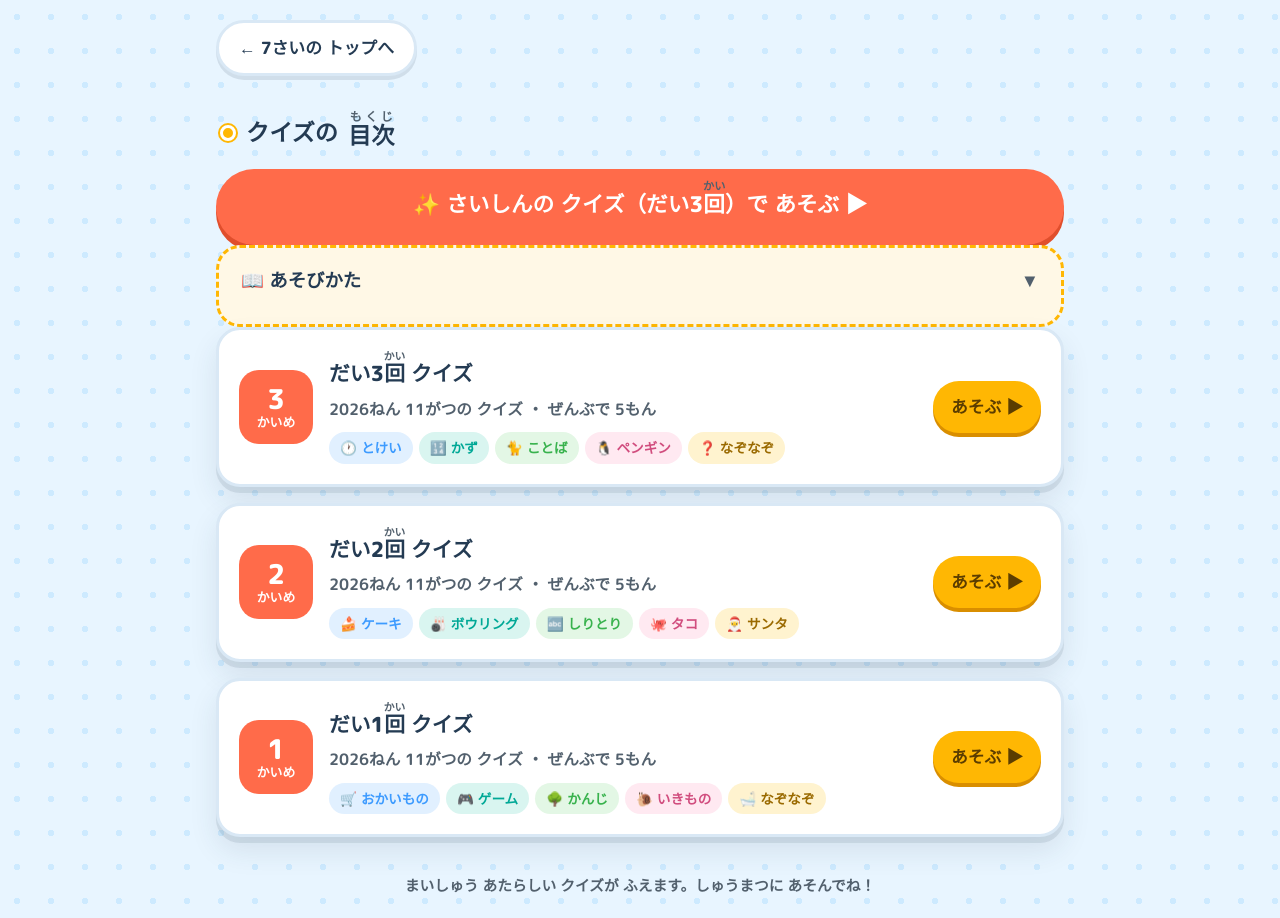
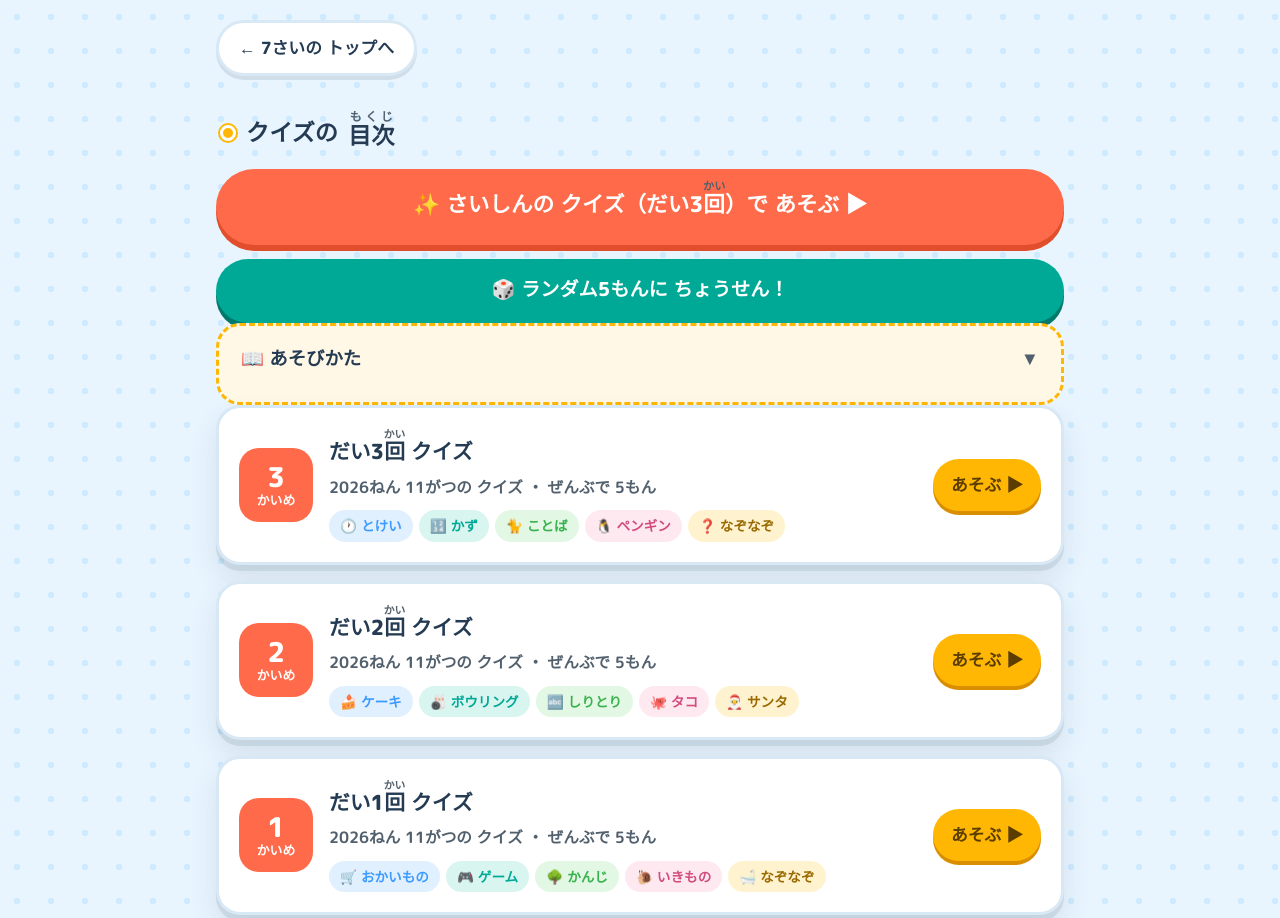
Before and after one commit to Latte0088/weekly-kids-quiz, a website: page quiz/index.html in a window 1280 px wide. Shown: the top 918 px of the page. Drawn offline with Linux system fonts and the light colour scheme.

Commit message:
クイズ目次にランダムボタンを追加

```diff
--- a/quiz/index.html
+++ b/quiz/index.html
@@ -19,6 +19,7 @@
         <h2 class="section-title"><span class="dot"></span>クイズの <ruby>目次<rt>もくじ</rt></ruby></h2>
 
         <a class="latest-btn" href="quiz-003.html">✨ さいしんの クイズ（だい3<ruby>回<rt>かい</rt></ruby>）で あそぶ ▶</a>
+        <a class="random-btn" href="random.html">🎲 ランダム5もんに ちょうせん！</a>
 
         <details class="howto-details">
           <summary>📖 あそびかた<span class="chev">▼</span></summary>
```
